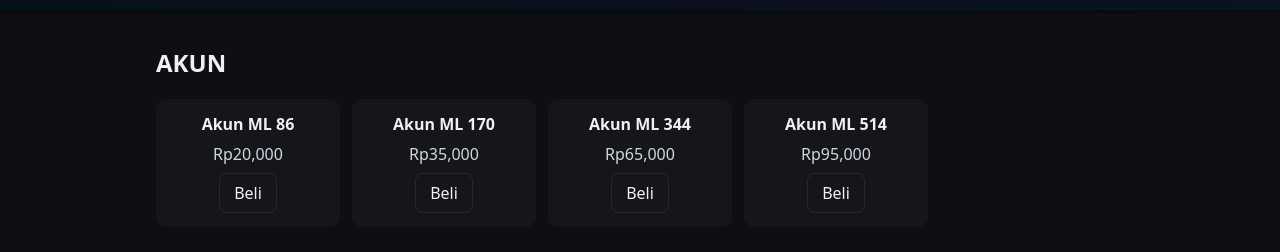
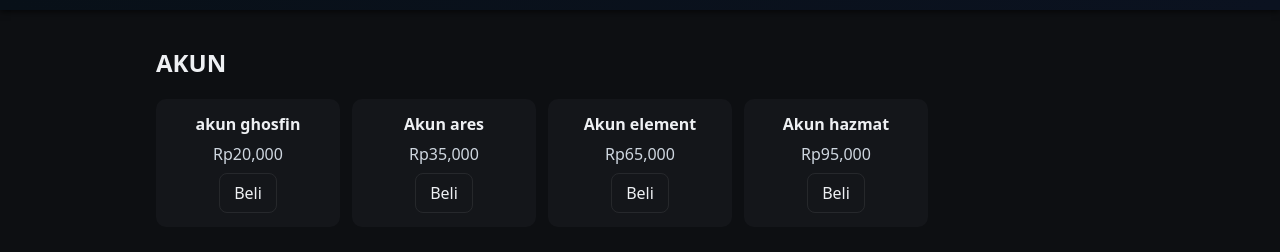
Before and after one commit to mahsusajah8-tech/Admin1dnr, a plain HTML site: page products.html in a window 1280 px wide. Shown: the part 38-290 px from the top of the page. Drawn offline with Linux system fonts and the light colour scheme.

Commit message:
Update product titles in products.html

```diff
--- a/products.html
+++ b/products.html
@@ -19,10 +19,10 @@
 
   <script>
     const PRODUCTS = [
-      {id:'akun-1', category:'akun', title:'Akun ML 86', price:20000},
-      {id:'akun-2', category:'akun', title:'Akun ML 170', price:35000},
-      {id:'akun-3', category:'akun', title:'Akun ML 344', price:65000},
-      {id:'akun-4', category:'akun', title:'Akun ML 514', price:95000},
+      {id:'akun-1', category:'akun', title:'akun ghosfin', price:20000},
+      {id:'akun-2', category:'akun', title:'Akun ares', price:35000},
+      {id:'akun-3', category:'akun', title:'Akun element', price:65000},
+      {id:'akun-4', category:'akun', title:'Akun hazmat', price:95000},
       {id:'secret-1', category:'secret', title:'Secret A', price:25000},
       {id:'secret-2', category:'secret', title:'Secret B', price:40000},
       {id:'secret-3', category:'secret', title:'Secret C', price:55000},
@@ -42,4 +42,5 @@
     });
   </script>
 </body>
+
 </html>
```
